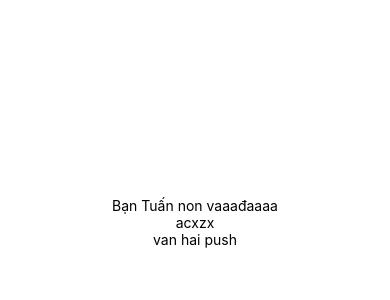
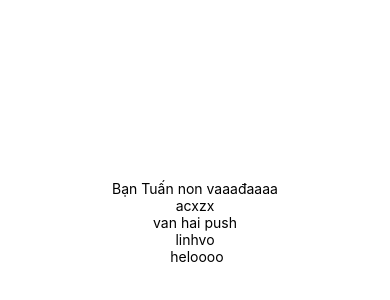
Before and after one commit to linhvo1610/Budget_Management, a React Native app in the folder BudgetManagement/: screen / in a window 390 px wide. Shown: the part 200-500 px from the top of the page. Built offline with nearby package versions, Linux system fonts and the light colour scheme.

Commit message:
hai push

```diff
--- a/BudgetManagement/App.js
+++ b/BudgetManagement/App.js
@@ -7,7 +7,8 @@ export default function App() {
       <Text>Bạn Tuấn non vaaađaaaa</Text>
       <Text>acxzx</Text>
       <Text>van hai push</Text>
-
+      <Text>linhvo</Text>
+      <Text> heloooo</Text>
       <StatusBar style="auto" />
 
     </View>
```
